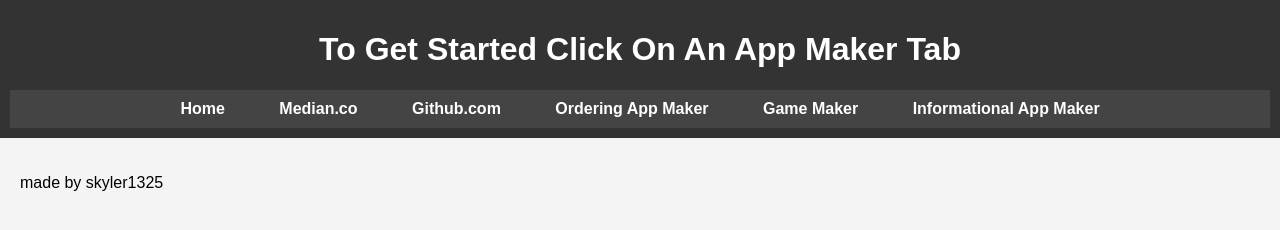
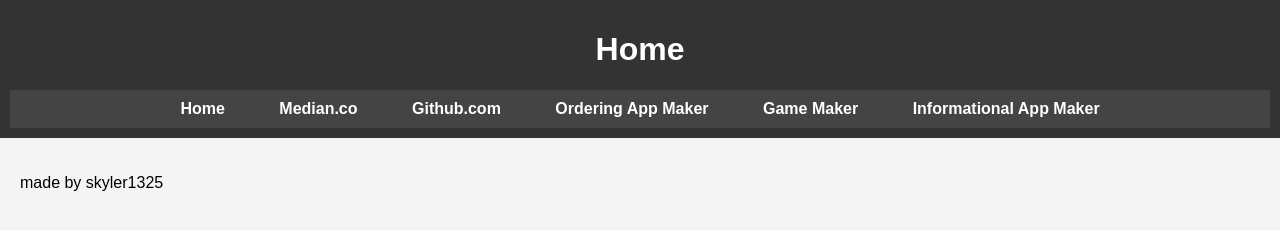
Before and after one commit to skyler1325/app-maker, a plain HTML site: page index.html in a window 1280 px wide. Drawn offline with Linux system fonts and the light colour scheme.

Commit message:
Update index.html

```diff
--- a/index.html
+++ b/index.html
@@ -8,7 +8,7 @@
 </head>
 <body>
     <header>
-        <h1>To Get Started Click On An App Maker Tab</h1>
+        <h1>Home</h1>
         <nav>
             <ul>
                 <li><a href="#">Home</a></li>
```
